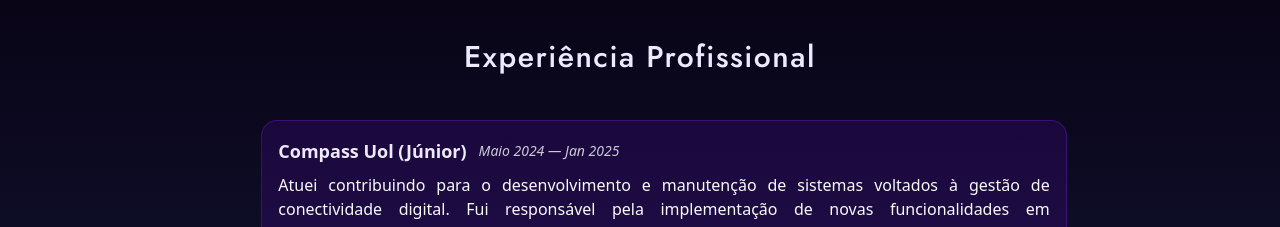
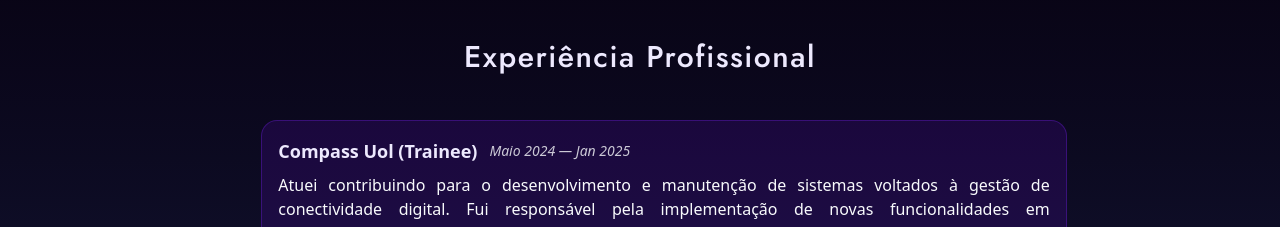
Before and after one commit to helpmeagain/helpmeagain.github.io, a React (Vite) app: page / in a window 1280 px wide. Shown: the part 1680-1907 px from the top of the page. Built offline with nearby package versions, Linux system fonts and the light colour scheme.

Commit message:
feat: update data

```diff
--- a/src/assets/translations/en/global.json
+++ b/src/assets/translations/en/global.json
@@ -68,7 +68,7 @@
   },
   "work": {
     "compassjunior": {
-      "name": "Compass Uol (Junior)",
+      "name": "Compass Uol (Trainee)",
       "start": "May 2024",
       "end": "Jan 2025",
       "description": "Contributed to the development and maintenance of systems focused on digital connectivity management. Responsible for implementing new features in microservices, creating user reports, adapting mobile interfaces, and performing production releases. My work helped improve application stability and optimize the delivery flow of new features."
--- a/src/assets/translations/pt/global.json
+++ b/src/assets/translations/pt/global.json
@@ -68,7 +68,7 @@
   },
   "work": {
     "compassjunior": {
-      "name": "Compass Uol (Júnior)",
+      "name": "Compass Uol (Trainee)",
       "start": "Maio 2024",
       "end": "Jan 2025",
       "description": "Atuei contribuindo para o desenvolvimento e manutenção de sistemas voltados à gestão de conectividade digital. Fui responsável pela implementação de novas funcionalidades em microserviços, criação de relatórios de usuários, adaptação de interfaces e realização de releases em ambiente produtivo. Minha atuação contribuiu para melhorar a estabilidade das aplicações e otimizar o fluxo de entrega de novas funcionalidades."
--- a/src/components/molecules/SocialMedia.tsx
+++ b/src/components/molecules/SocialMedia.tsx
@@ -16,7 +16,7 @@
         icon={RiLinkedinFill}
       />
       <ClickableIcon
-        link="mailto:felipe.comarques12008@gmail.com"
+        link="mailto:felipe.marques.desenvolvedor@gmail.com"
         icon={RiMailFill}
       />
       <ClickableIcon
```
